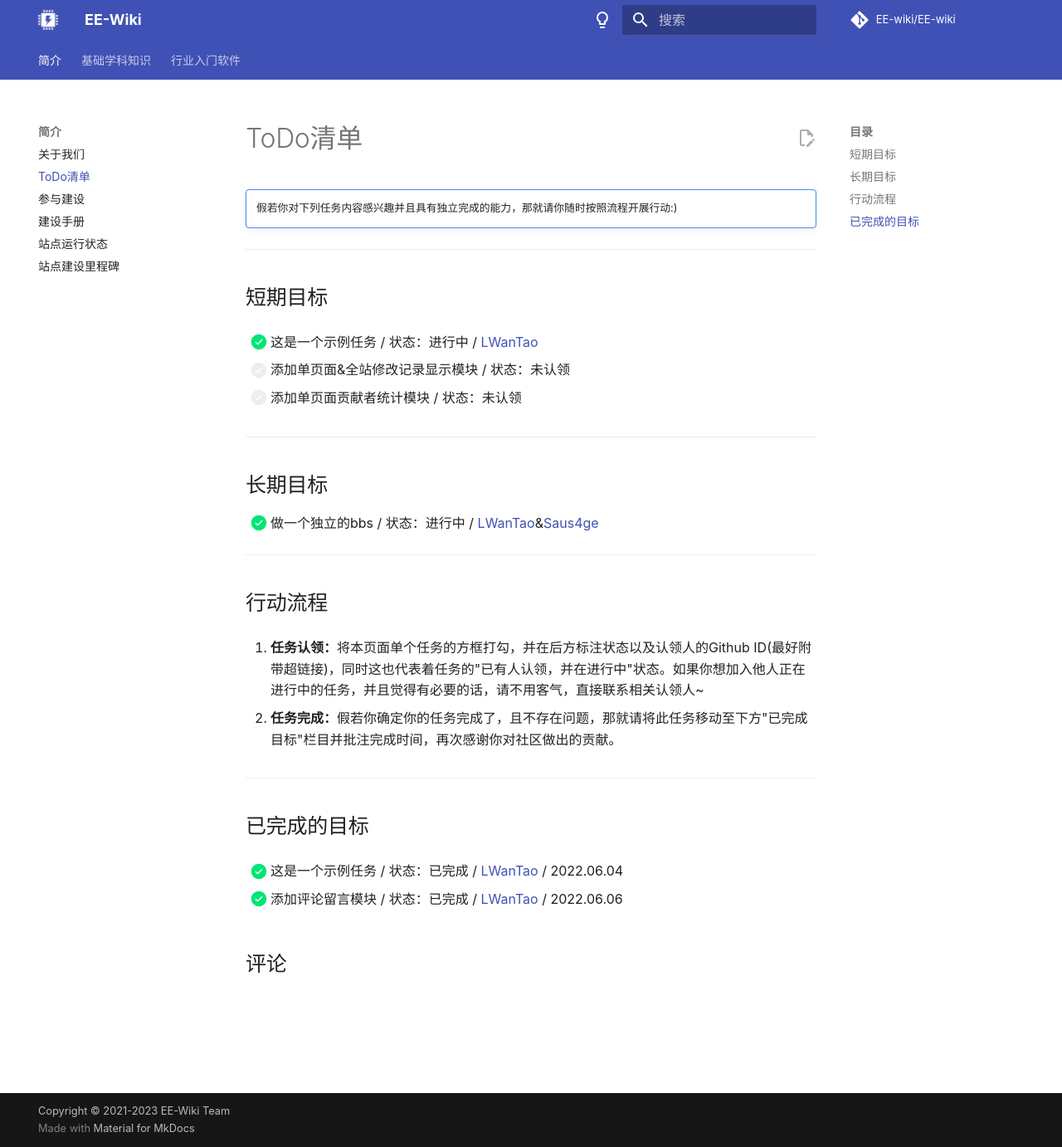
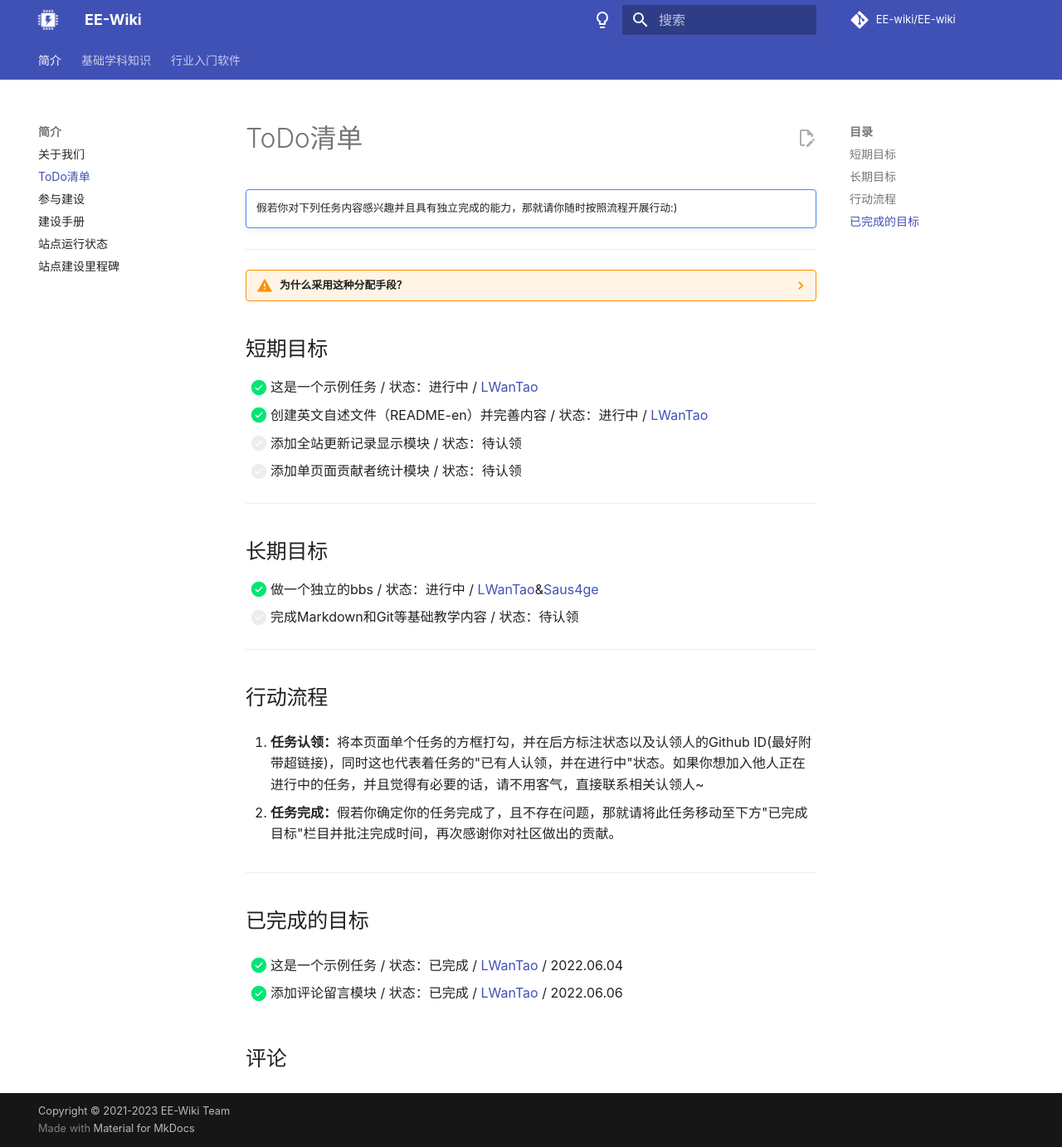
Before and after one commit to TidalForce-cn/EE-Wiki, an MkDocs documentation site: the page built from docs/intro/ToDoList.md, in a window 1280 px wide and 1382 px high. Shown: the whole window at 83% size. Built offline with MkDocs 1.6.1 and Material for MkDocs 9.7.7, drawn with Linux system fonts in a browser that asks for light colours; some web fonts are replaced; comment, search, counter and statistics services are not loaded.

Commit message:
upd ToDoList.

```diff
--- a/docs/intro/ToDoList.md
+++ b/docs/intro/ToDoList.md
@@ -6,19 +6,25 @@
 
 ---
 
+??? warning "为什么采用这种分配手段？"
+    囿于我们的能力以及{++有限的++}劳动力，
+    只能暂时使用这种低效{++但相对直观++}的任务分配手段，
+    旨在{==避免在任务执行上遇到冲突==}。
+    若你有更好的分配手段，欢迎你随时提出！
+
 ## 短期目标
 
 - [x] 这是一个示例任务 / 状态：进行中 / [LWanTao](https://github.com/lwantao)
-
-- [ ] 添加单页面&全站修改记录显示模块 / 状态：未认领
-
-- [ ] 添加单页面贡献者统计模块 / 状态：未认领
+- [x] 创建英文自述文件（README-en）并完善内容 / 状态：进行中 / [LWanTao](https://github.com/lwantao)
+- [ ] 添加全站更新记录显示模块 / 状态：待认领
+- [ ] 添加单页面贡献者统计模块 / 状态：待认领
 
 ---
 
 ## 长期目标
 
 - [x] 做一个独立的bbs / 状态：进行中 / [LWanTao](https://github.com/lwantao)&[Saus4ge](https://github.com/Saus4ge)
+- [ ] 完成Markdown和Git等基础教学内容 / 状态：待认领
 
 ---
 
--- a/mkdocs.yml
+++ b/mkdocs.yml
@@ -74,6 +74,11 @@ extra:
 markdown_extensions:
   - admonition
   - footnotes
+  - pymdownx.critic
+  - pymdownx.caret
+  - pymdownx.keys
+  - pymdownx.mark
+  - pymdownx.tilde
   - pymdownx.details
   - pymdownx.superfences
   - pymdownx.tasklist:
```
